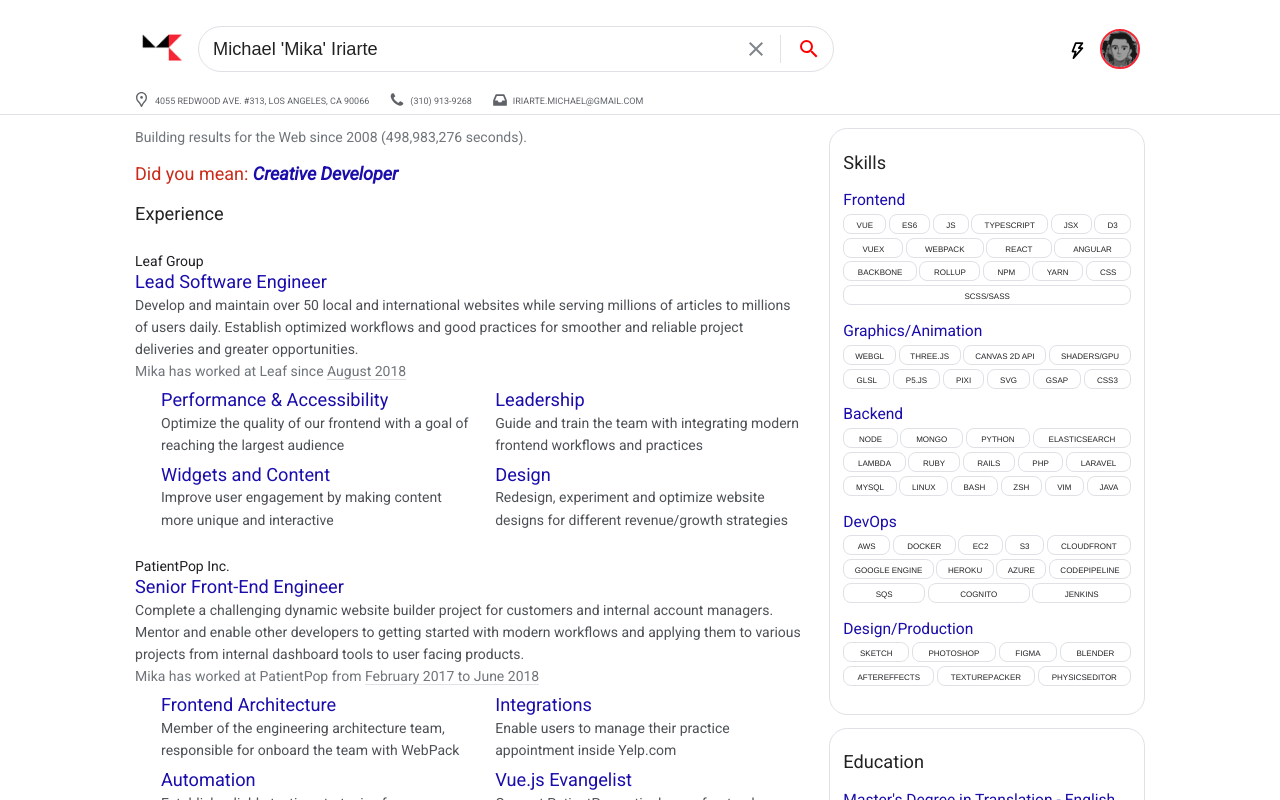
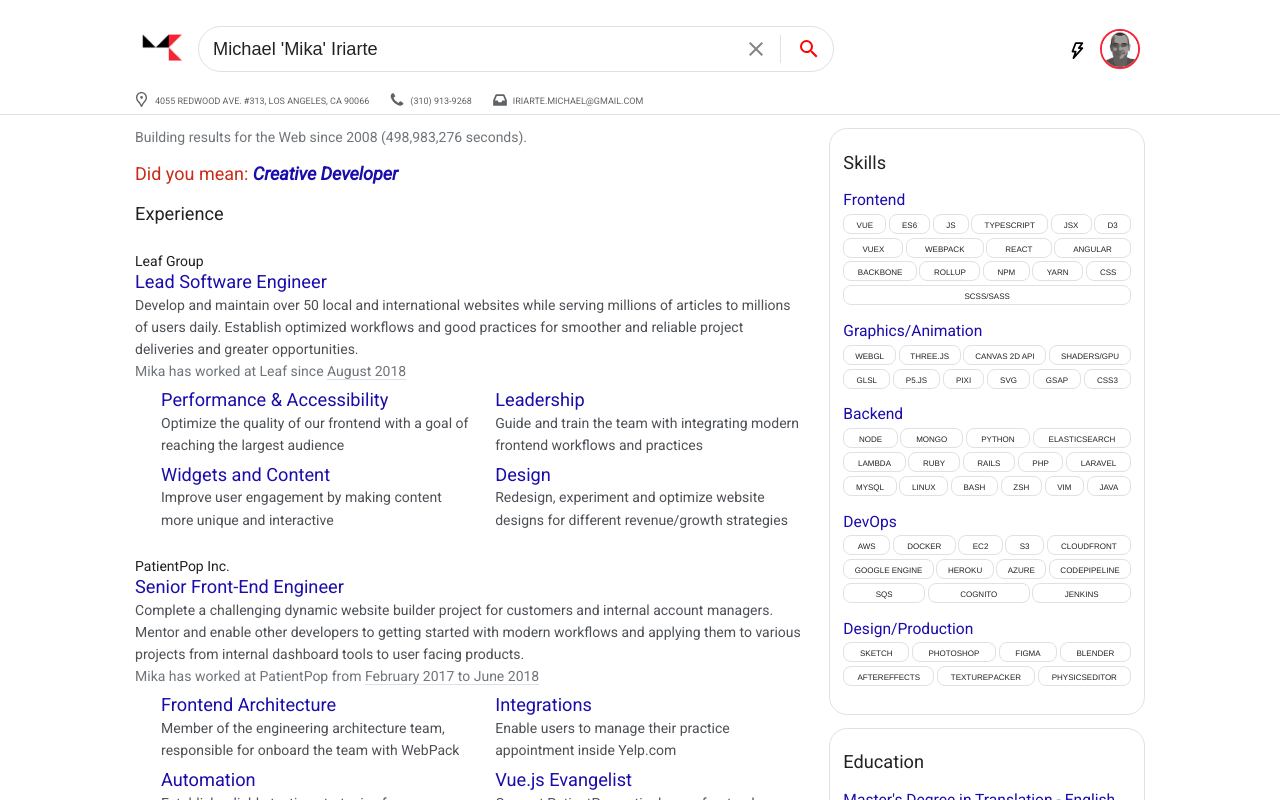
Before and after one commit to mikatalk/resume-michael-mika-iriarte, a Vue app: page / in a window 1280 px wide. Shown: the top 800 px of the page. Built offline with nearby package versions, Linux system fonts and the light colour scheme.

Commit message:
Update photo

```diff
--- a/src/components/HeaderBar.vue
+++ b/src/components/HeaderBar.vue
@@ -36,7 +36,7 @@
         </g>
       </svg>
 
-      <img alt="Mika I." src="./../assets/head.png" width="30" />
+      <img alt="Mika I." src="./../assets/mika.png" width="30" />
     </a>
 
   </div>
```
Also changed, not shown: src/assets/mika.png (added).
